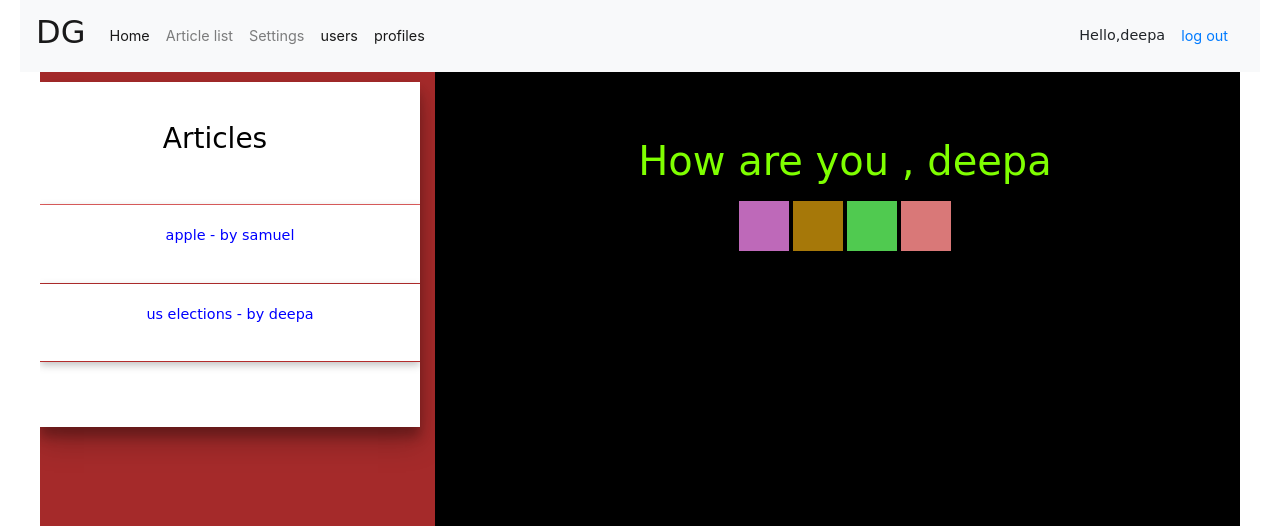
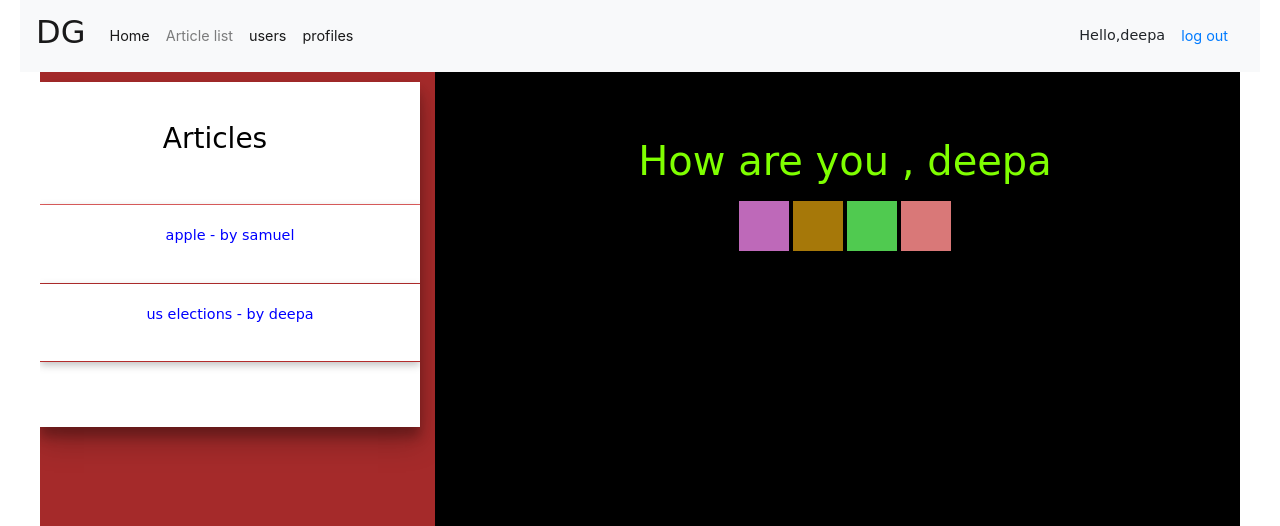
Before and after one commit to deepadeepu/articles, a Django app: page / in a window 1280 px wide. Shown: the top 526 px of the page. Run offline with Django 3.2, Linux system fonts and the light colour scheme; a user stored in the database is signed in; data comes from the database, SQL or seed files in the repository; some libraries are stand-ins or nearby versions.

Commit message:
all changes

```diff
--- a/templates/navbar2.html
+++ b/templates/navbar2.html
@@ -32,9 +32,7 @@
 
 
    {% if request.user.is_active %}
-          <li class="nav-item">
-              <a class="nav-link" href="{% url 'profile-settings'%}">Settings</a>
-            </li>
+
           {% if not user.is_staff %}
             <li class="nav-item">
               <a class="nav-link" href="{% url 'article-titles' %}">Articles</a>
```
